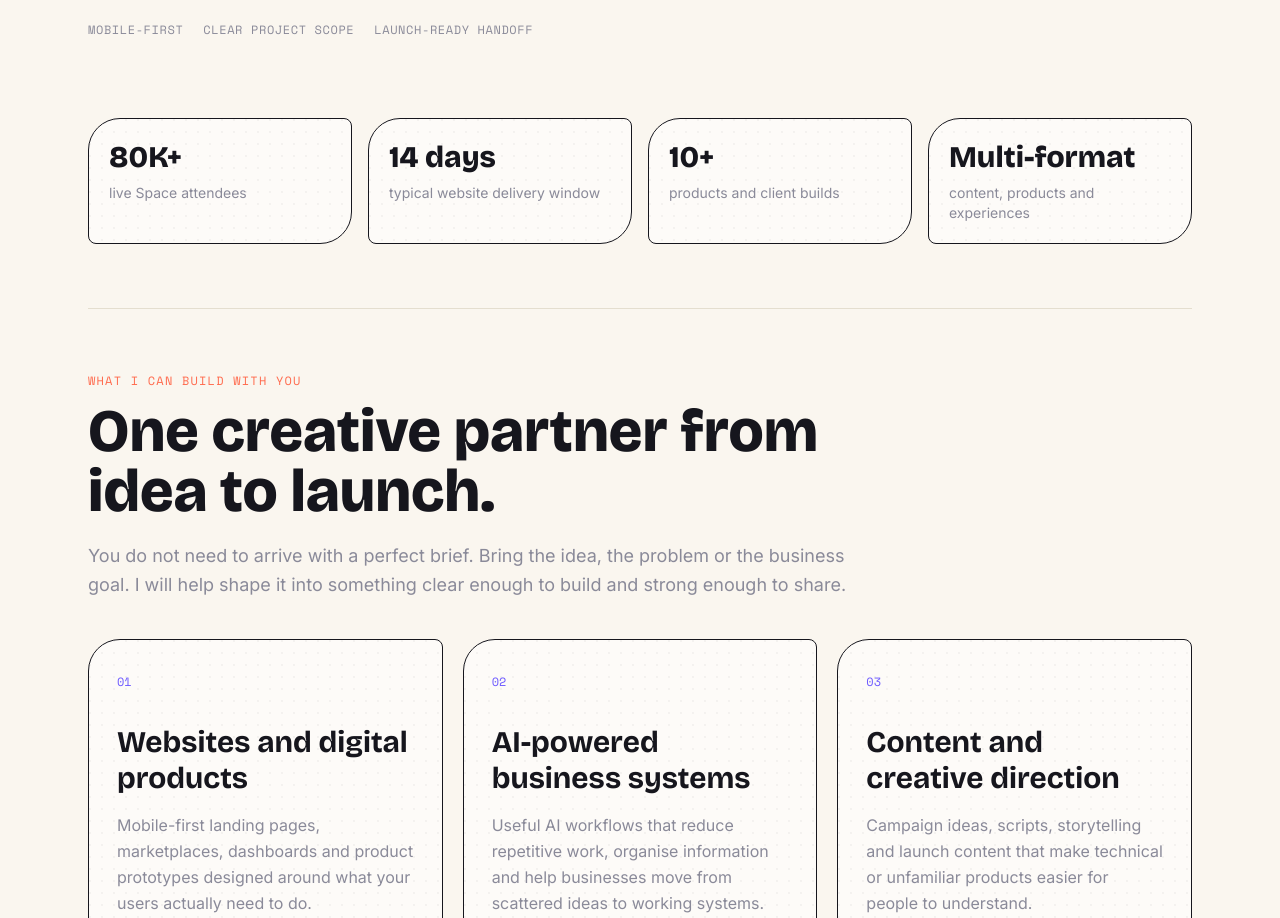
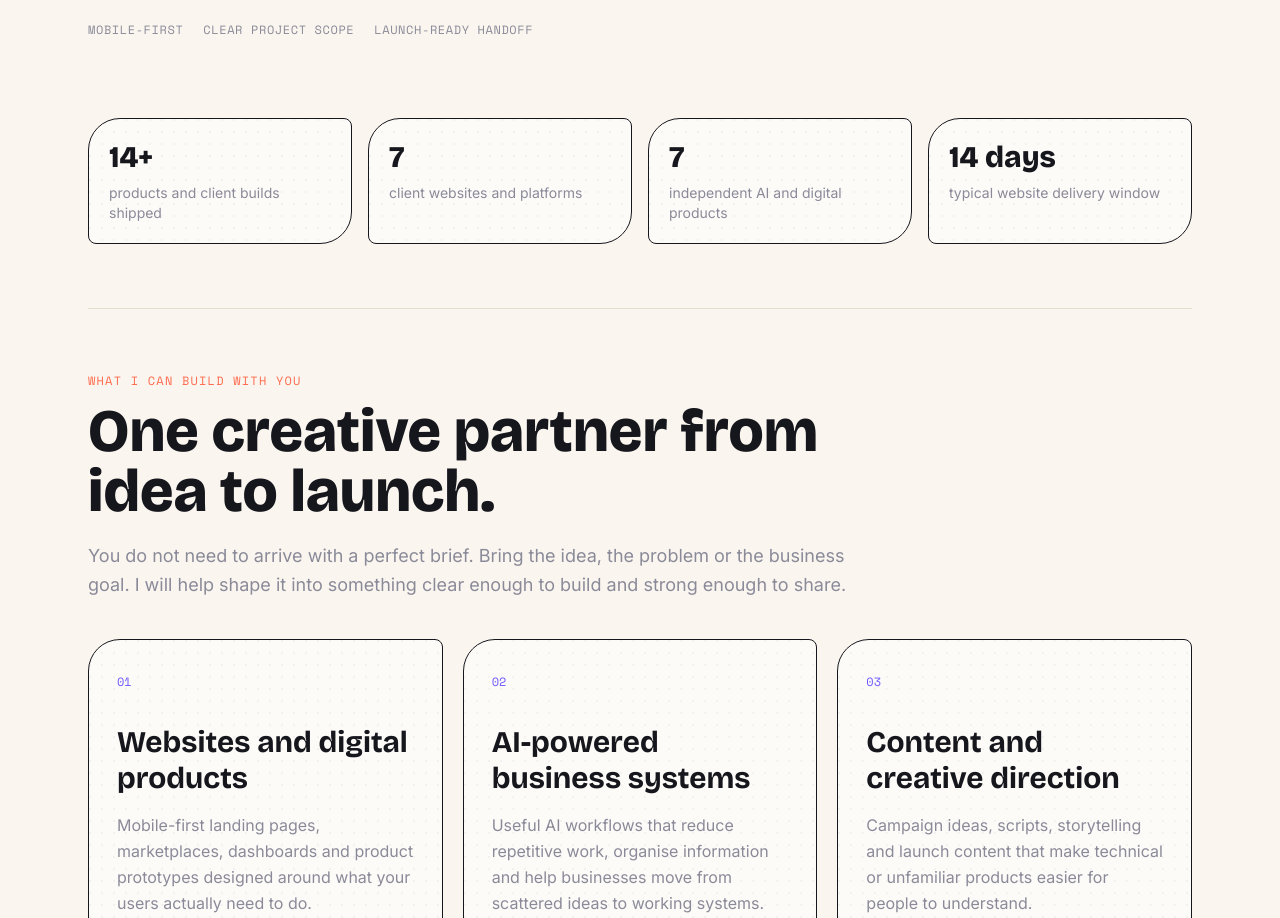
Before and after one commit to Thee-Web3-Qing/My-Portfolio, a React (Vite) app: page / in a window 1280 px wide. Shown: the part 797-1715 px from the top of the page. Built offline with nearby package versions, Linux system fonts and the light colour scheme; no server answers.

Commit message:
Replace audience claim with product metrics

```diff
--- a/src/pages/Experience.jsx
+++ b/src/pages/Experience.jsx
@@ -15,7 +15,7 @@ const roles = [
     period: "2024",
     title: "Primary Twitter Spaces Host",
     org: "Crypto Community",
-    desc: "Hosted live Web3 conversations with 80K+ attendees. Daily spaces across DeFi, gaming, and ecosystem events.",
+    desc: "Hosted daily live Web3 conversations across DeFi, gaming, and ecosystem events, translating technical topics into accessible community discussions.",
   },
 ]
 const events = [
--- a/src/pages/Home.jsx
+++ b/src/pages/Home.jsx
@@ -3,10 +3,10 @@ import { Link } from 'react-router-dom'
 const WHATSAPP_URL = 'https://wa.me/2348149364576?text=Hi%20Qing%2C%20I%20found%20your%20portfolio%20and%20I%20would%20like%20to%20discuss%20a%20project.'
 
 const stats = [
-  { value: '80K+', label: 'live Space attendees' },
+  { value: '14+', label: 'products and client builds shipped' },
+  { value: '7', label: 'client websites and platforms' },
+  { value: '7', label: 'independent AI and digital products' },
   { value: '14 days', label: 'typical website delivery window' },
-  { value: '10+', label: 'products and client builds' },
-  { value: 'Multi-format', label: 'content, products and experiences' },
 ]
 
 const services = [
```
